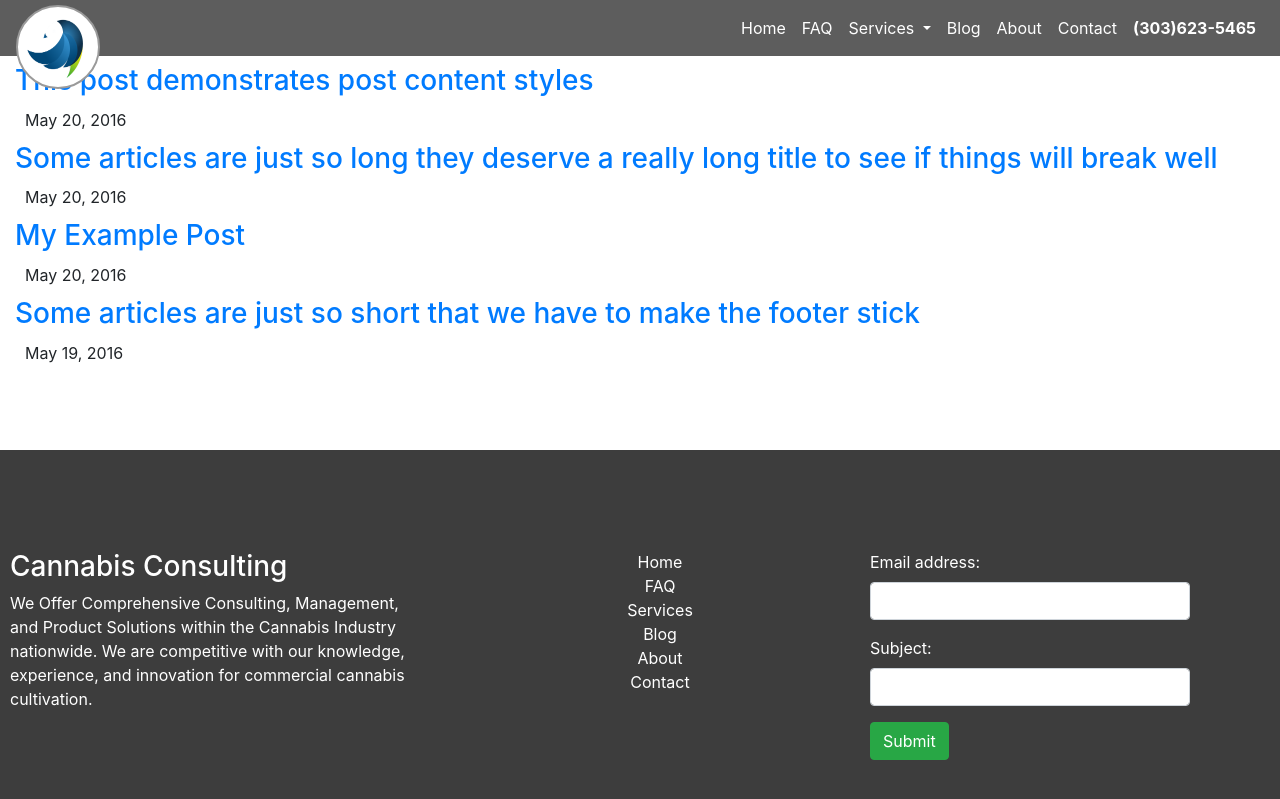
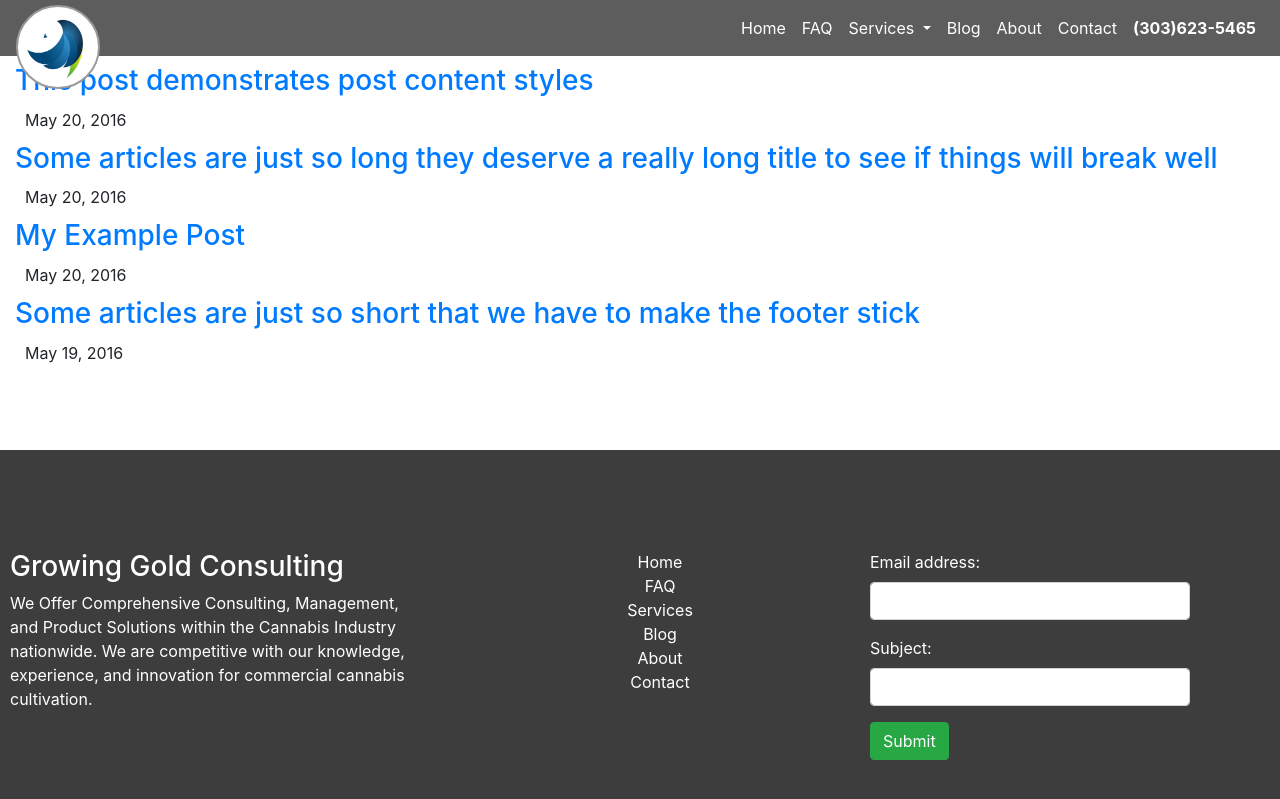
Before and after one commit to ggconsulting/ggconsulting.github.io, a Jekyll site: the page built from index.md, in a window 1280 px wide and 900 px high, scrolled down 2387 px. Shown: the top 799 px of the window. Built offline with Jekyll 4.4.1, drawn with Linux system fonts in a browser that asks for light colours; nearby versions of some CDN libraries.

Commit message:
Add files via upload

```diff
--- a/_includes/footer.html
+++ b/_includes/footer.html
@@ -2,7 +2,7 @@
   <data class="u-url" href="{{ "/" | relative_url }}"></data>
   <div class="row">
     <div class="col-sm-4">
-        <h3>Cannabis Consulting</h3>
+        <h3>Growing Gold Consulting</h3>
       <p>We Offer Comprehensive Consulting, Management, and Product Solutions within the Cannabis Industry nationwide. We are competitive with our knowledge, experience, and innovation for commercial cannabis cultivation.</p>
       </div>
       <div class="col-sm-4">
@@ -22,7 +22,7 @@
     <input type="email" class="form-control" id="email">
   </div>
   <div class="form-group">
-    <label for="pwd">Subject:</label>
+    <label for="textfield">Subject:</label>
     <input type="text" class="form-control" id="text">
   </div>
   <button type="submit" class="btn btn-success">Submit</button>
```
